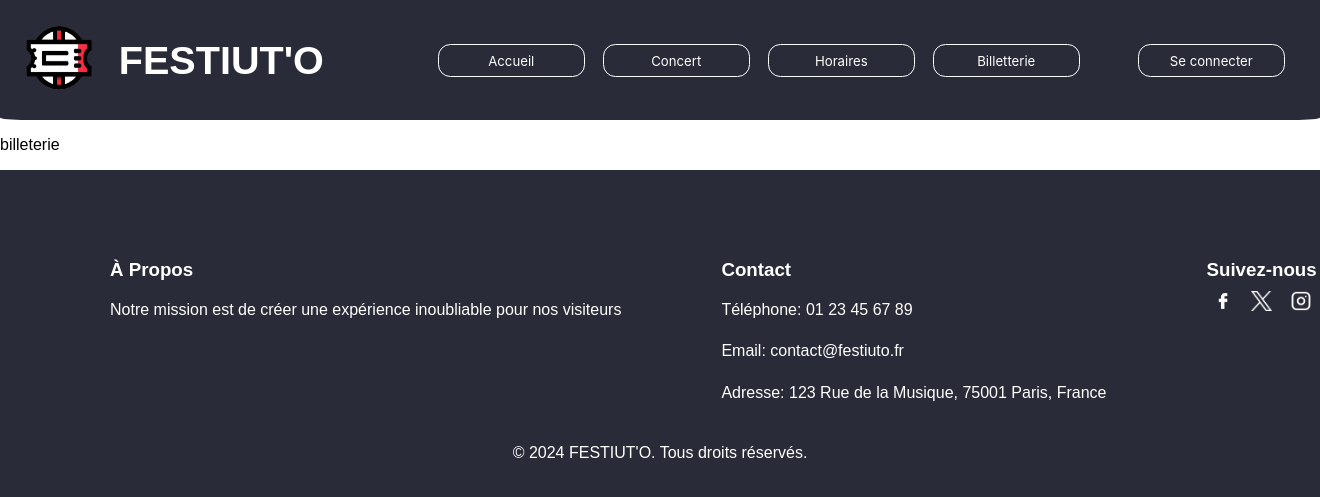
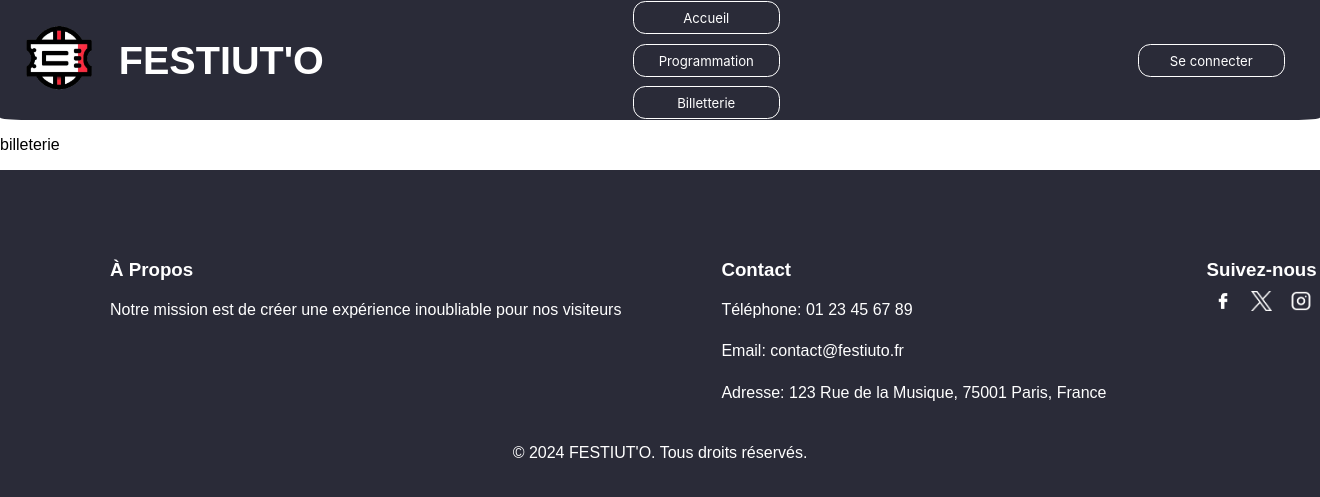
Before and after one commit to LeniChabilan/SAE-FESTUITO, a Flask app: page /billeterie in a window 1320 px wide. Shown: the top 497 px of the page. Run offline with Flask 3, Linux system fonts and the light colour scheme; some libraries are stand-ins or nearby versions.

Commit message:
ajout de modification pour lancer avec la base

```diff
--- a/Flask/files/static/base.css
+++ b/Flask/files/static/base.css
@@ -162,6 +162,7 @@ ul {
 
 }
 
+
 footer {
   background-color: #2a2b38;
   color: white;
--- a/Flask/files/templates/base.html
+++ b/Flask/files/templates/base.html
@@ -19,19 +19,20 @@
         </a>
         <h2 id="nom_Entreprise">FESTIUT'O</h2>
       </div>
+      <div class="centre">
+        <a href="{{ url_for('home') }}" id="bouton_se_connecter">Accueil</a>
+        <a href="{{ url_for('programmation') }}" id="bouton_se_connecter">Programmation</a>
+        <a href="{{ url_for('billeterie') }}" id="bouton_se_connecter">Billetterie</a>
+      </div>
       <div class="droite">
-        <a href="{{ url_for('home') }}" id="bouton_se_connecter">Accueil</a>
-        <a href="{{ url_for('concert') }}" id="bouton_se_connecter">Concert</a>
-        <a href="{{ url_for('horaires') }}" id="bouton_se_connecter">Horaires</a>
-        <a href="{{ url_for('billetterie') }}" id="bouton_se_connecter">Billetterie</a>
         <ul>
         {% if current_user.is_authenticated%}
           <li><a class="username" >{{ current_user.nomOrga }}</a></li>
-          <li class="logout"><a href="{{ url_for('logout') }}" id="fond_bouton" class="noligne">
+          <li class="logout"><a href="{{ url_for('home') }}" id="fond_bouton" class="noligne">
             <button type="button" id="bouton_se_connecter">Se déconnecter</button>
           </a></li>
           {% else %}
-          <li> <a href="{{ url_for('connexion') }}" id="fond_bouton" class="noligne">
+          <li> <a href="{{ url_for('home') }}" id="fond_bouton" class="noligne">
             <button type="button" id="bouton_se_connecter">Se connecter</button>
           </a></li>
         {% endif %}
```
